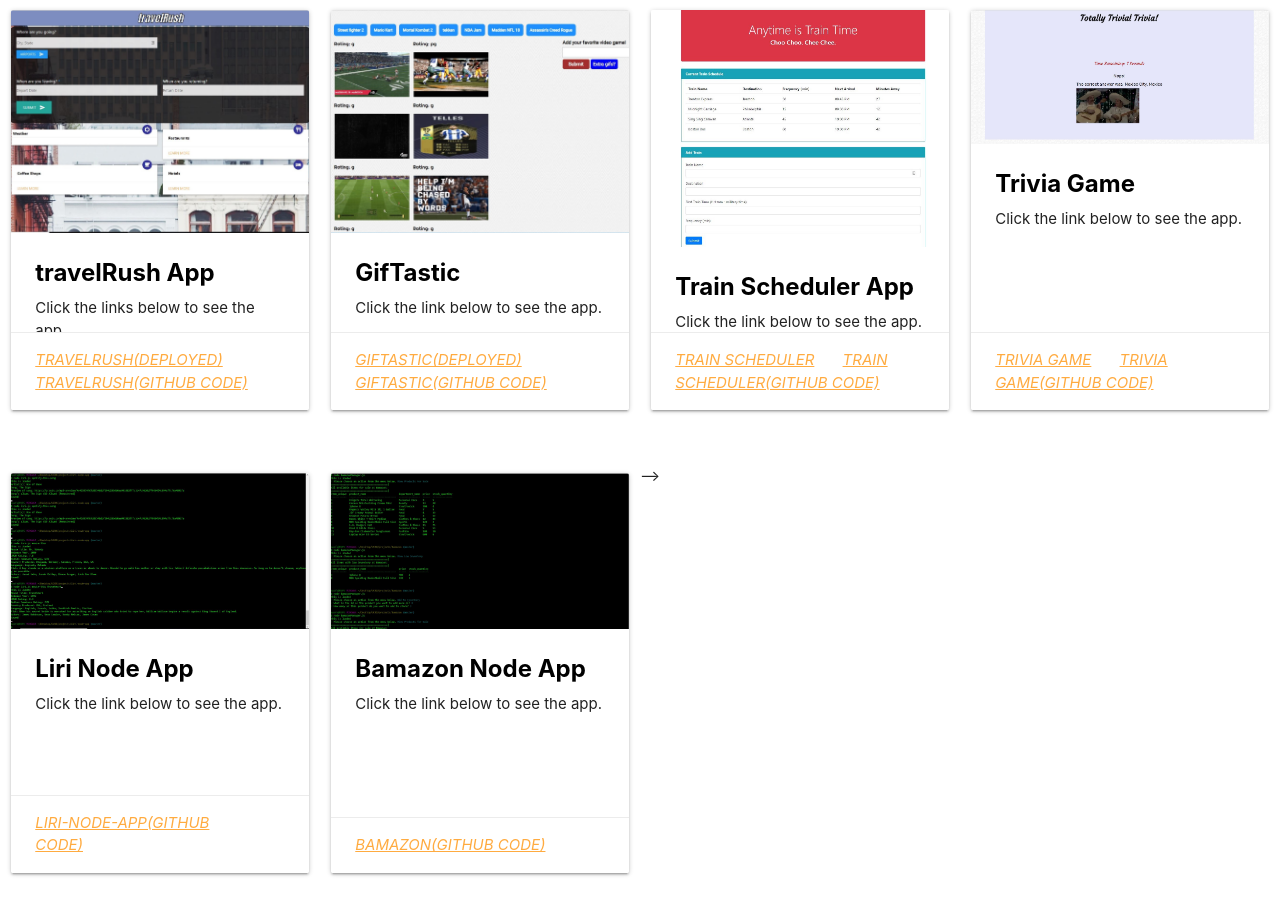
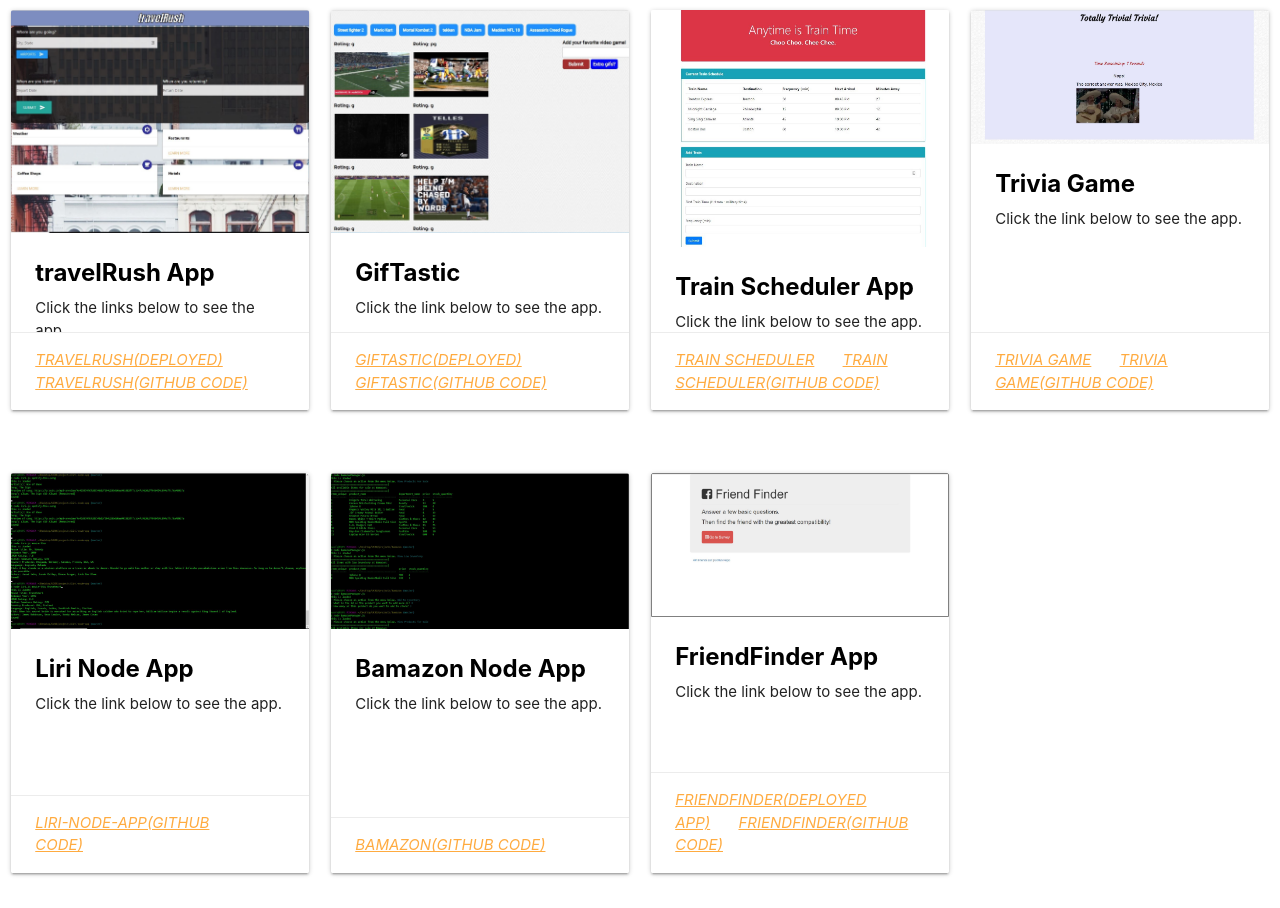
Before and after one commit to mosfad/Portfolio-One, a plain HTML site: page index.html in a window 1280 px wide. Shown: the part 509-1417 px from the top of the page. Drawn offline with Linux system fonts and the light colour scheme.

Commit message:
Added FriendFinder App to portfolio. Added border to image card(CSS).

```diff
--- a/assets/css/style.css
+++ b/assets/css/style.css
@@ -28,3 +28,7 @@
     color: brown; /*materialize not allowing this to go through*/
     text-decoration: underline;
 }
+
+#friendfinder-img{
+    border: 1px solid gray;
+}
--- a/index.html
+++ b/index.html
@@ -218,7 +218,24 @@
               <a href="https://github.com/mosfad/Bamazon.git">Bamazon(GitHub code)</a>
             </div>
           </div>
-        </div> -->
+        </div>
+        <!-- card with FriendFinder app -->
+        <div class="col s12 m3">
+            <div class="card medium">
+              <div class="card-image">
+                <img id="friendfinder-img" src="assets/images/FriendFinderImage.JPG">
+
+              </div>
+              <div class="card-content">
+                <span class="card-title black-text">FriendFinder App</span>
+                <p>Click the link below to see the app.</p>
+              </div>
+              <div class="card-action">
+                <a href="https://fierce-ocean-44823.herokuapp.com/">FriendFinder(Deployed app)</a>
+                <a href="https://github.com/mosfad/FriendFinder.git">FriendFinder(GitHub code)</a>
+              </div>
+            </div>
+          </div>
 
 
 
```
Also changed, not shown: assets/images/FriendFinderImage.JPG (added).
